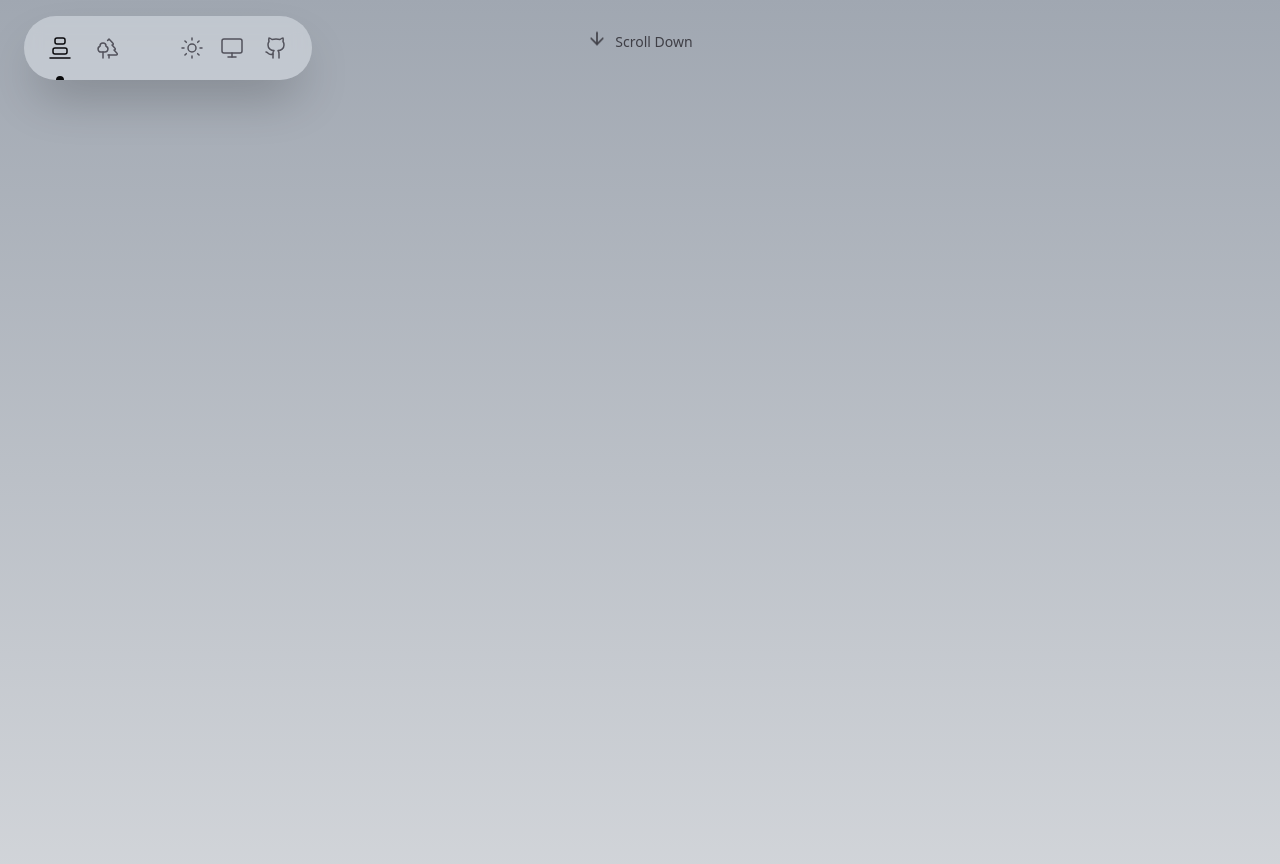
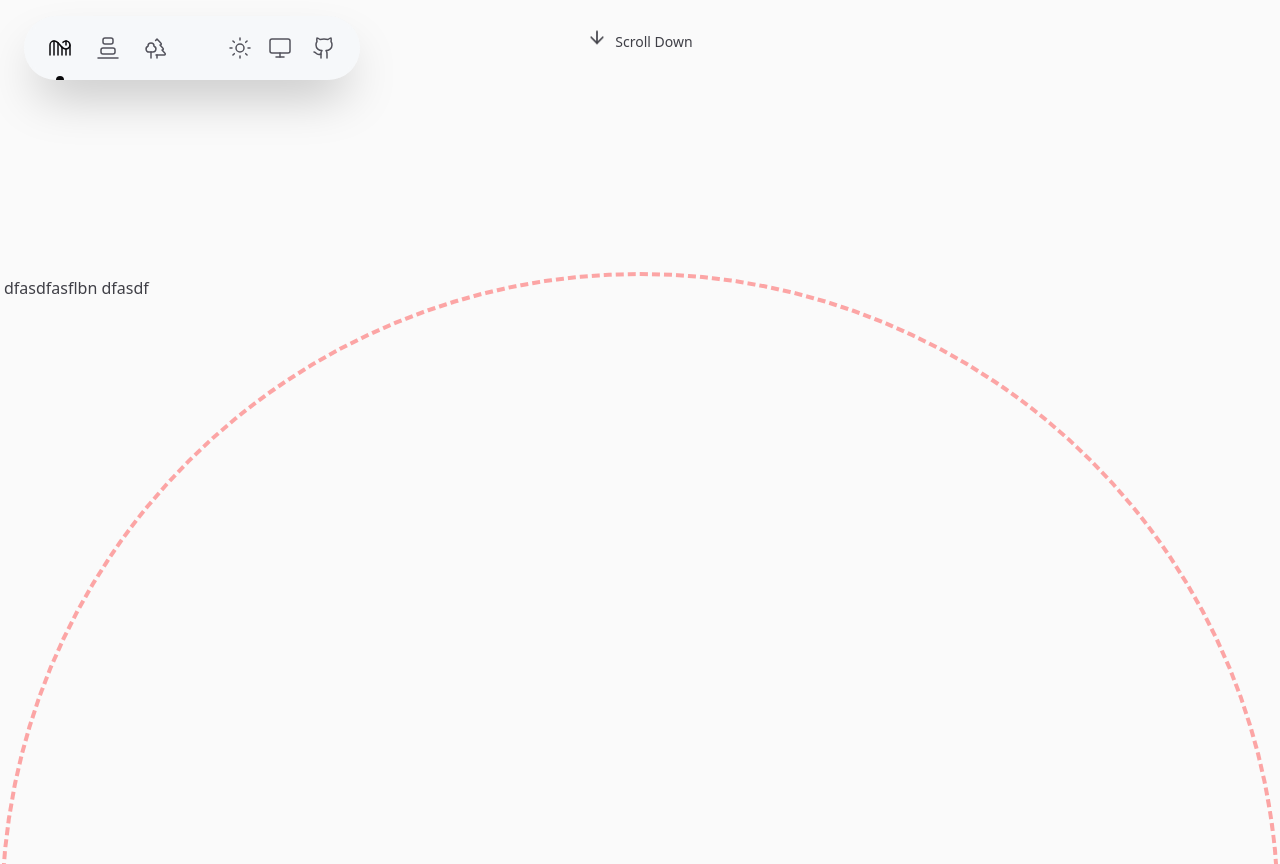
Before and after one commit to adamplesnik/scroll-driven-showcase, a React (Vite) app: page / in a window 1280 px wide. Shown: the top 864 px of the page. Built offline with nearby package versions, Linux system fonts and the light colour scheme; what @adam.plesnik/tailwindcss-scroll-driven-animations would draw is missing.

Commit message:
Add 'circle' page

```diff
--- a/src/main.tsx
+++ b/src/main.tsx
@@ -5,12 +5,17 @@ import { RouterProvider, createBrowserRouter } from 'react-router-dom'
 import './index.css'
 import Forest from './pages/forest/'
 import Hero from './pages/hero/index.tsx'
+import Circle from './pages/circle/index.tsx'
 
 const router = createBrowserRouter([
   {
     path: '/',
+    element: <Circle />,
+    errorElement: <Circle />,
+  },
+  {
+    path: '/hero',
     element: <Hero />,
-    errorElement: <Hero />,
   },
   {
     path: '/forest',
--- /dev/null
+++ b/src/pages/circle/index.tsx
@@ -0,0 +1,25 @@
+import ScrollDown from '../../components/ScrollDown'
+import BaseWithNav from '../../layouts/BaseWithNav'
+
+const Circle = () => {
+  return (
+    <BaseWithNav>
+      <ScrollDown />
+      <div className="h-[300vh] scope/rotation">
+        <div className="sticky top-0 flex gap-1">
+          {[...Array(333)].map((i) => (
+            <span key={i} className="animate-reveal h-20 w-px bg-red-100 timeline"></span>
+          ))}
+        </div>
+        <div className="sticky top-0 flex h-screen justify-center pt-48 ">
+          <div className="animate-to-rotate-0 size-[200vh] rotate-180 rounded-full border-4 border-dashed border-red-300 timeline/rotation">
+            dfasdfasflbn dfasdf
+          </div>
+        </div>
+        <div className="view-timeline/rotation">a</div>
+      </div>
+    </BaseWithNav>
+  )
+}
+
+export default Circle
--- a/src/partials/Nav.tsx
+++ b/src/partials/Nav.tsx
@@ -1,4 +1,4 @@
-import { AlignVerticalJustifyEnd, Github, Trees } from 'lucide-react'
+import { AlignVerticalJustifyEnd, Github, RollerCoaster, Trees } from 'lucide-react'
 import { HTMLAttributes } from 'react'
 import NavItem from '../components/NavItem'
 import { addWithSpace } from '../utils/addWithSpace'
@@ -14,7 +14,8 @@ const Nav = ({ className, ...rest }: HTMLAttributes<HTMLDivElement>) => {
       }
       {...rest}
     >
-      <NavItem Icon={AlignVerticalJustifyEnd} to="/" />
+      <NavItem Icon={RollerCoaster} to="/" />
+      <NavItem Icon={AlignVerticalJustifyEnd} to="/hero" />
       <NavItem Icon={Trees} to="/forest" />
       <div className="min-w-8 flex-1" />
       <DarkModeSwitch />
--- a/tailwind.config.js
+++ b/tailwind.config.js
@@ -1,5 +1,6 @@
 /** @type {import('tailwindcss').Config} */
 import plugin from 'tailwindcss/plugin'
+import { transform } from 'typescript'
 
 export default {
   darkMode: 'selector',
@@ -12,6 +13,7 @@ export default {
         'to-height-full': 'to-height-full 5s linear forwards',
         'to-max-width-unset': 'to-max-width-unset 5s linear forwards',
         'to-opacity-full': 'to-opacity-full 5s ease-in-out forwards',
+        'to-rotate-0': 'to-rotate-0 5s ease-in-out forwards',
         'to-stroke-dashoffset-0': 'to-stroke-dashoffset-0 5s ease-in-out forwards',
         'to-translate-x-0': 'to-translate-x-0 5s ease-in-out forwards',
         'to-translate-y-0': 'to-translate-y-0 5s ease-in-out forwards',
@@ -32,6 +34,9 @@ export default {
           to: {
             backgroundSize: '400% 100%',
           },
+        },
+        'to-rotate-0': {
+          to: { transform: 'rotateX(0)' },
         },
         reveal: {
           '50%': {
```
